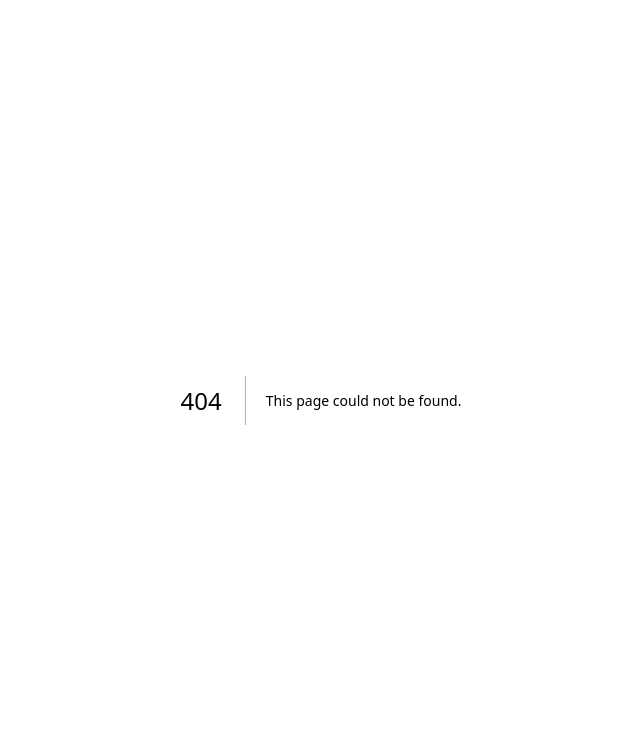
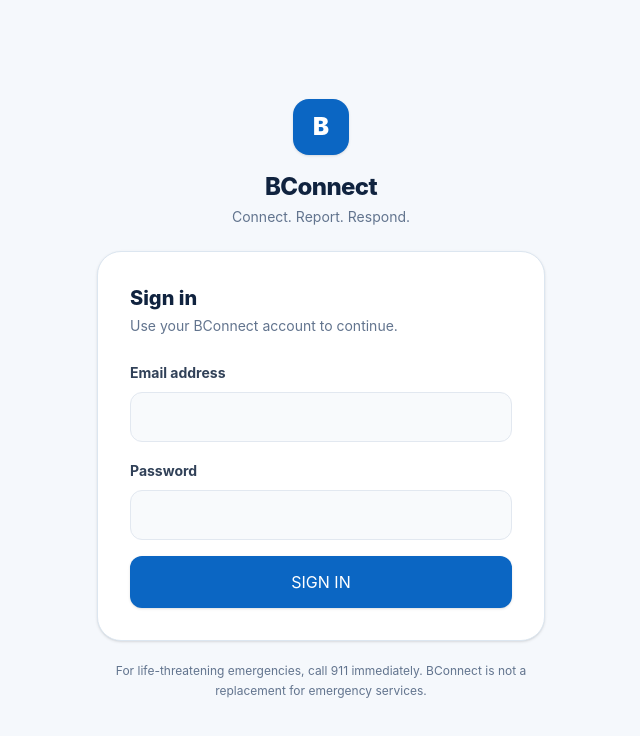
Before and after one commit to a3bcruz-jpg/BConnect, a Next.js app: page /login in a window 1280 px wide. Before the commit this address had no page. Shown: the top 736 px of the page, without its empty margins (319-959 px from the left). Built offline with nearby package versions, Linux system fonts and the light colour scheme; no server answers.

Commit message:
feat: add BConnect authentication flow

```diff
--- /dev/null
+++ b/src/app/login/page.tsx
@@ -0,0 +1,103 @@
+'use client';
+
+import { FormEvent, useEffect, useState } from 'react';
+import { useRouter } from 'next/navigation';
+import { createSupabaseBrowserClient } from '@/lib/supabase/client';
+
+export default function LoginPage() {
+  const router = useRouter();
+  const [email, setEmail] = useState('');
+  const [password, setPassword] = useState('');
+  const [loading, setLoading] = useState(true);
+  const [submitting, setSubmitting] = useState(false);
+  const [error, setError] = useState('');
+
+  useEffect(() => {
+    let active = true;
+    const supabase = createSupabaseBrowserClient();
+    supabase.auth.getUser().then(async ({ data }) => {
+      if (!active || !data.user) {
+        if (active) setLoading(false);
+        return;
+      }
+      const { data: profile } = await supabase
+        .from('profiles')
+        .select('role, is_active')
+        .eq('id', data.user.id)
+        .maybeSingle();
+      if (!active) return;
+      if (!profile?.is_active) {
+        await supabase.auth.signOut();
+        setError('This BConnect account is inactive.');
+        setLoading(false);
+        return;
+      }
+      router.replace(profile.role === 'resident' ? '/resident' : profile.role === 'responder' ? '/responder' : '/official');
+    });
+    return () => { active = false; };
+  }, [router]);
+
+  async function handleSubmit(event: FormEvent<HTMLFormElement>) {
+    event.preventDefault();
+    if (submitting) return;
+    setSubmitting(true);
+    setError('');
+    try {
+      const supabase = createSupabaseBrowserClient();
+      const { data, error: signInError } = await supabase.auth.signInWithPassword({ email: email.trim(), password });
+      if (signInError || !data.user) throw new Error(signInError?.message ?? 'Unable to sign in.');
+
+      const { data: profile, error: profileError } = await supabase
+        .from('profiles')
+        .select('role, is_active, barangay_id')
+        .eq('id', data.user.id)
+        .maybeSingle();
+      if (profileError) throw new Error('Unable to verify your BConnect profile.');
+      if (!profile?.is_active || !profile.barangay_id) throw new Error('Your account is not linked to an active barangay profile.');
+
+      if (profile.role === 'resident') router.replace('/resident');
+      else if (profile.role === 'responder') router.replace('/responder');
+      else router.replace('/official');
+    } catch (submitError) {
+      setError(submitError instanceof Error ? submitError.message : 'Unable to sign in.');
+      setSubmitting(false);
+    }
+  }
+
+  if (loading) {
+    return <main className="flex min-h-screen items-center justify-center bg-[#f5f8fc] px-4 text-sm text-slate-500">Checking your BConnect session…</main>;
+  }
+
+  return (
+    <main className="flex min-h-screen items-center justify-center bg-[#f5f8fc] px-4 py-8">
+      <div className="w-full max-w-md">
+        <div className="mb-6 text-center">
+          <div className="mx-auto flex h-14 w-14 items-center justify-center rounded-2xl bg-[#0b66c3] text-2xl font-black text-white shadow-sm">B</div>
+          <p className="mt-4 text-2xl font-extrabold tracking-tight text-[#10233f]">BConnect</p>
+          <p className="mt-1 text-sm text-slate-500">Connect. Report. Respond.</p>
+        </div>
+
+        <section className="rounded-3xl border border-[#dce6f0] bg-white p-6 shadow-sm sm:p-8">
+          <h1 className="text-xl font-extrabold text-[#10233f]">Sign in</h1>
+          <p className="mt-1 text-sm text-slate-500">Use your BConnect account to continue.</p>
+
+          {error && <div role="alert" className="mt-4 rounded-xl border border-red-200 bg-red-50 px-4 py-3 text-sm font-semibold text-red-800">{error}</div>}
+
+          <form onSubmit={handleSubmit} className="mt-6 space-y-4">
+            <div>
+              <label htmlFor="email" className="text-sm font-bold text-slate-700">Email address</label>
+              <input id="email" type="email" required autoComplete="email" value={email} onChange={(event) => setEmail(event.target.value)} className="mt-2 w-full rounded-xl border border-slate-200 bg-slate-50 px-4 py-3 text-sm outline-none focus:border-[#0b66c3] focus:bg-white focus:ring-4 focus:ring-blue-50" />
+            </div>
+            <div>
+              <label htmlFor="password" className="text-sm font-bold text-slate-700">Password</label>
+              <input id="password" type="password" required autoComplete="current-password" value={password} onChange={(event) => setPassword(event.target.value)} className="mt-2 w-full rounded-xl border border-slate-200 bg-slate-50 px-4 py-3 text-sm outline-none focus:border-[#0b66c3] focus:bg-white focus:ring-4 focus:ring-blue-50" />
+            </div>
+            <button type="submit" disabled={submitting} className="w-full rounded-xl bg-[#0b66c3] px-5 py-3.5 text-sm font-extrabold text-white shadow-sm hover:bg-[#084d91] disabled:cursor-not-allowed disabled:opacity-50">{submitting ? 'SIGNING IN…' : 'SIGN IN'}</button>
+          </form>
+        </section>
+
+        <p className="mt-5 text-center text-xs leading-5 text-slate-500">For life-threatening emergencies, call 911 immediately. BConnect is not a replacement for emergency services.</p>
+      </div>
+    </main>
+  );
+}
```
